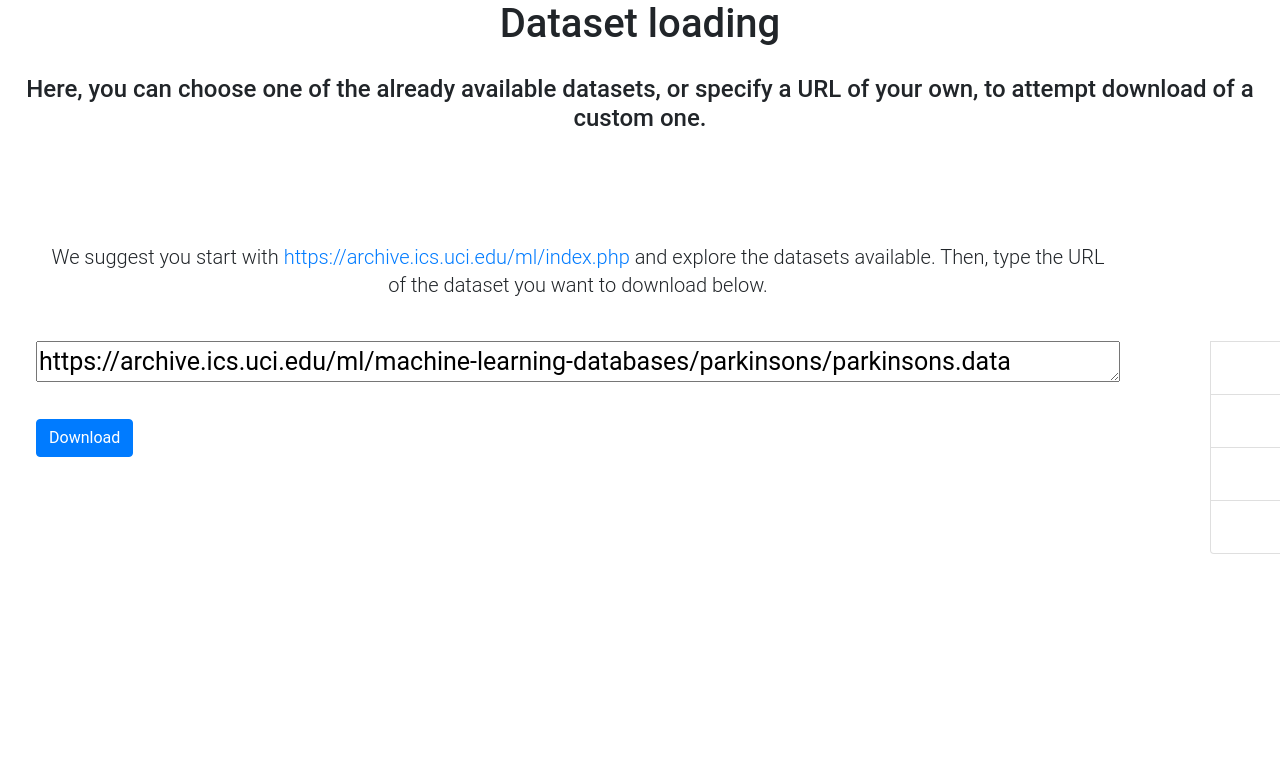
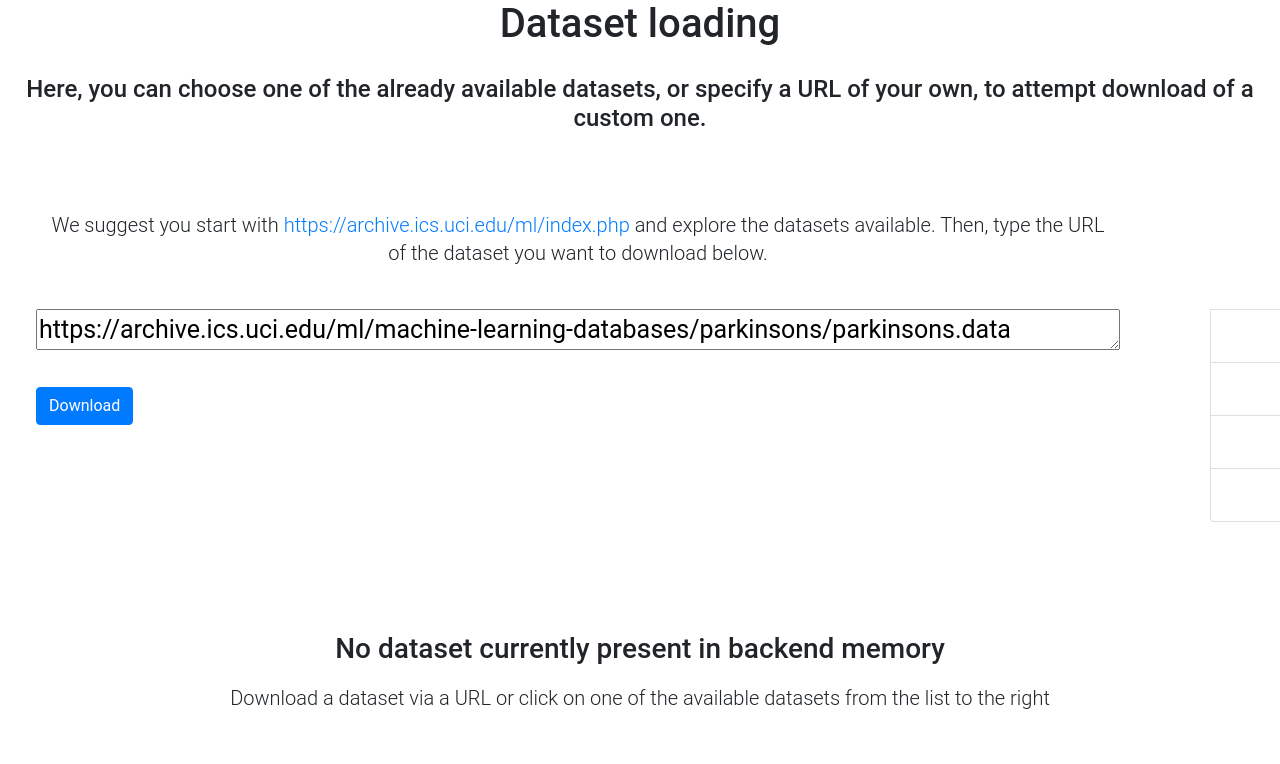
Before and after one commit to stojan211287/MLHubDemo, a Flask app: page /datasets in a window 1280 px wide; the page is wider, and only the part inside the window is pictured. Shown: the part 96-860 px from the top of that part. Before the commit the page ends 800 px from the top of that part, so only its background shows below. Run offline with Flask 2, Linux system fonts and the light colour scheme; some libraries are stand-ins or nearby versions.

Commit message:
small refactor. Moved transformed feature preview below the form and raw feature preview. Raw feature preview now shows all available columns. Also, the available dataset buttons in datasets.html now create a preview of the dataset and an additional button that goes to the features endpoint, instead of directly leading to it like previously. Removed specific style of data-loading-message from static/style.css. Finally, the get_feature_generators method of a FeatureParser in features.py now returns a set of feature generators, not a list.

```diff
--- a/app.py
+++ b/app.py
@@ -7,6 +7,8 @@
 from user import User
 from data import DataLoadingError, DataLoader, MalformedDataUrl, DataNotFoundRemotly
 from models import TFModel
+
+import pandas as pd
 
 
 def create_app():
@@ -38,10 +40,11 @@
 def datasets():
 
     backend_response = {"data_loading_error": None,
+                        "available_data_features": None,
                         "loaded_data_features": None}
 
     if request.method == "POST":
-
+        # HANDLES POST REQUEST FROM Download BUTTON
         try:
             data_url = request.form.get("data_url")
 
@@ -58,12 +61,25 @@
         except (MalformedDataUrl, DataNotFoundRemotly) as error:
             backend_response["data_loading_error"] = {"error_message": error}
 
-        return render_template("datasets.html",
-                               user=user,
-                               backend_response=backend_response)
     else:
-        return render_template("datasets.html",
-                               user=user)
+        dataset_name = request.args.get("dataset")
+
+        if dataset_name:
+            user.loaded_data_name = dataset_name
+            data_url = user.available_datasets[dataset_name]["URL"]
+
+            try:
+                user.loaded_data = data_loader.load_data(data_path=data_url)
+                backend_response["available_data_features"] = user.loaded_data.describe().\
+                                                                    head(NO_OF_ROWS_TO_SHOW).to_json()
+            except DataNotFoundRemotly as error:
+                backend_response["data_loading_error"] = {"error_message": error}
+        else:
+            pass
+
+    return render_template("datasets.html",
+                           user=user,
+                           backend_response=backend_response)
 
 
 @app.route(rule="/features", methods=["GET", "POST"])
@@ -85,17 +101,16 @@
             user.loaded_data = data_loader.load_data(data_path=user.available_datasets[user.loaded_data_name]["URL"])
             parser, completed_code = construct_parser(code_raw_string=user.feature_code)
             used_feature_generators = parser.get_all_generators()
+            raw_features = set(user.loaded_data.columns.values) - used_feature_generators
 
-            try:
-                raw_data_preview = user.loaded_data[used_feature_generators].head(NO_OF_ROWS_TO_SHOW).to_json()
-                backend_response["raw_data_preview"] = raw_data_preview
-
-            # THIS IS FOR WHEN THE used_feature_generators ARE NOT IN THE INDEX OF THE RAW DATAFRAME
-            except KeyError as error:
-                backend_response["data_loading_error"] = error_with_traceback(error=error)
+            backend_response["raw_data_preview"] = user.loaded_data.head(NO_OF_ROWS_TO_SHOW).to_json()
 
             parsed_df = parser.parse_to_df(data=user.loaded_data)
-            feature_preview = parsed_df.head(NO_OF_ROWS_TO_SHOW).to_json()
+            all_features = pd.concat([parsed_df,
+                                      user.loaded_data.loc[:, list(raw_features)]],
+                                     axis=1)
+
+            feature_preview = all_features.head(NO_OF_ROWS_TO_SHOW).to_json()
             backend_response["feature_preview"] = feature_preview
 
             if commit_was_pressed:
--- a/static/style.css
+++ b/static/style.css
@@ -65,7 +65,7 @@
     justify-content : space-around;
     padding: 10px;
     min-width: 100%;
-    margin: 5rem 0 0 0;
+    margin: 3rem 0 0 0;
 }
 
 .container > div {
@@ -78,7 +78,7 @@
 }
 
 #data-loading-message {
-    margin: 10rem 0 0 10rem;
+    margin: 5rem 0 0 0;
 }
 
 .media-list {
--- a/templates/datasets.html
+++ b/templates/datasets.html
@@ -1,4 +1,43 @@
 {% extends "base.html" %}
+
+
+{% block startup_js %}
+    <script type="text/javascript">
+        function make_table_from_json(data_json) {
+
+            var first_feature_name = Object.keys(data_json)[0];
+            var no_of_data_points = Object.values(data_json[first_feature_name]).length;
+
+            var tableHeader = "<thead>";
+            var tableContent = "<tbody>";
+
+            for (var feature_name in data_json) {
+                tableHeader = tableHeader + "<th>"+feature_name+"</th>";
+            }
+
+            tableHeader = tableHeader + "</thead>";
+
+            for (i = 0; i < no_of_data_points; i++) {
+
+                tableContent = tableContent + "<tr>";
+
+                for (feature_name in data_json) {
+                    var feature_value = Object.values(data_json[feature_name])[i]
+                    tableContent = tableContent +
+                                   "<td>" +
+                                   Number.parseFloat(feature_value).toFixed(4) +
+                                   "</td>";
+                }
+                tableContent = tableContent + "</tr>";
+            }
+
+            tableContent = tableContent + "</tbody>";
+
+            return tableHeader+tableContent;
+        }
+    </script>
+{% endblock %}
+
 
 {% block content %}
     <h1 align="center">Dataset loading</h1>
@@ -27,7 +66,7 @@
             <h3 align="center">Available datasets</h3>
             </br>
             {% for dataset_name, _ in user.available_datasets.items() %}
-                {% set button_href = url_for('features', dataset=dataset_name) %}
+                {% set button_href = url_for('datasets', dataset=dataset_name) %}
                 <a class="list-group-item list-group-item-action"
                    href="{{ button_href }}">
                     {{ dataset_name }}
@@ -35,13 +74,12 @@
             {% endfor %}
         </div>
     </div>
-    {% if backend_response %}
-    <div id="data-loading-message">
-        {% if backend_response["data_loading_error"] %}
-            <h3 align="center">An error occurred when attempting to fetch a remote dataset</h3>
+    <div align="center" id="data-loading-message">
+        {% if backend_response["data_loading_error"] is not none%}
+            <h3 align="center">An error occurred when attempting to fetch a dataset</h3>
             {% set error_msg = backend_response["data_loading_error"]["error_message"] %}
             <p align="center"> The error was <strong>{{ error_msg }}</strong></p>
-        {% else %}
+        {% elif backend_response["loaded_data_features"] is not none %}
             <h3 align="center">Dataset {{ user.loaded_data_name }} downloaded successfully.</h3>
             <p align="center">It has been loaded into memory and is available for manipulation. Also,
                               it has been added to the 'Available datasets' list.</p>
@@ -60,8 +98,20 @@
                 <strong>{{ display_name }}</strong>
             {% endfor %}
             </p>
-
+        {% elif backend_response["available_data_features"] %}
+         <h3 align="center">Dataset {{ user.loaded_data_name }} loaded into memory.</h3>
+         </br>
+         <table id="loaded_data_summary" class="table table-stripped"></table>
+         {% set data_summary = backend_response["available_data_features"] %}
+         <script type="text/javascript">
+             document.getElementById("loaded_data_summary").innerHTML = make_table_from_json({{ data_summary | safe }})
+         </script>
+         {% set feature_href = url_for('features', dataset=user.loaded_data_name) %}
+         <form action="{{ feature_href }}" method="GET">
+             <input class="btn btn-primary" type="submit" value="Design features">
+         </form>
+        {% else %}
+        <h3 align="center">No dataset currently present in backend memory</h3>
+        <p> Download a dataset via a URL or click on one of the available datasets from the list to the right</p>
         {% endif %}
-    </div>
-    {% endif %}
 {% endblock %}
--- a/templates/feature_transform.html
+++ b/templates/feature_transform.html
@@ -86,13 +86,14 @@
             <p>
                 This section will contain a preview of your raw data, once you have attempted to preview
                 valid feature transform code.
-            </p>
-            <p>
+
                 Possible errors that occur during raw data ingestion or feature transformation will
                 also be displayed, along with a stack trace.
             </p>
             {% endif %}
         </div>
+    </div>
+    <div class="container">
         <div align="center">
         {% if backend_response["transform_error"] %}
             <h3 align="center"> An error occurred while transform features of "{{ user.loaded_data_name }}"</h3>
@@ -117,7 +118,6 @@
             <p>
             This section will contain a preview of your transformed features.
             </br>
-                </br>
             Preview feature transformation code using the 'Preview' button on the bottom left.
             </p>
         {% endif %}
```
Also changed, not shown: features.py (+4 -4 lines). Lines whose indentation alone changed are shown as unchanged.
